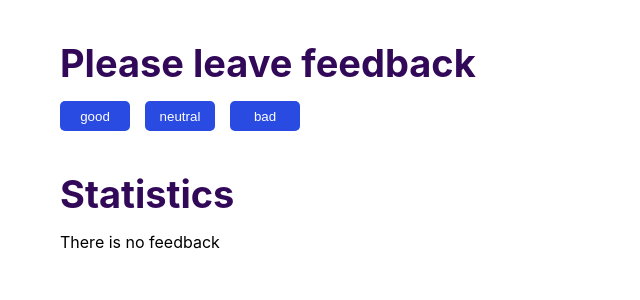
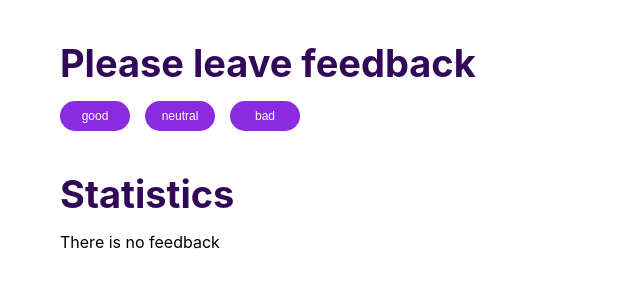
Before and after one commit to OliaMedinska/goit-react-hw-02-feedback, a React (Create React App) app: page / in a window 1280 px wide. Shown: the top 300 px of the page, without its empty margins (0-640 px from the left). Built offline with nearby package versions, Linux system fonts and the light colour scheme.

Commit message:
Update Feedback.css

```diff
--- a/src/components/Feedback/Feedback.css
+++ b/src/components/Feedback/Feedback.css
@@ -6,14 +6,17 @@
 .feedback-button {
   width: 70px;
   height: 30px;
-  background-color: rgb(41, 75, 226);
+  background-color: blueviolet;
   color: #fff;
-  border-radius: 5px;
+  border-radius: 25px;
   border: none;
+  font-size: 12px;
+  font-weight: 400;
+  transition: background-color 250ms cubic-bezier(0.4, 0, 0.2, 1);
 }
 
 .feedback-button:hover,
 .feedback-button:focus {
-  background-color: rgb(73, 100, 221);
+  background-color: rgb(119, 49, 185);
   cursor: pointer;
 }
```
